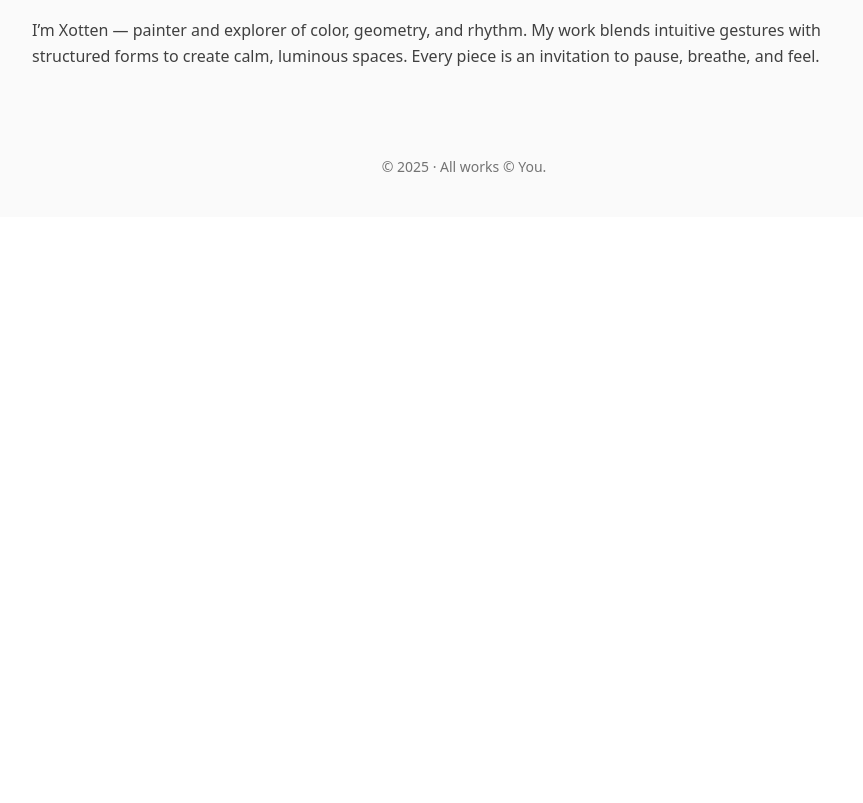
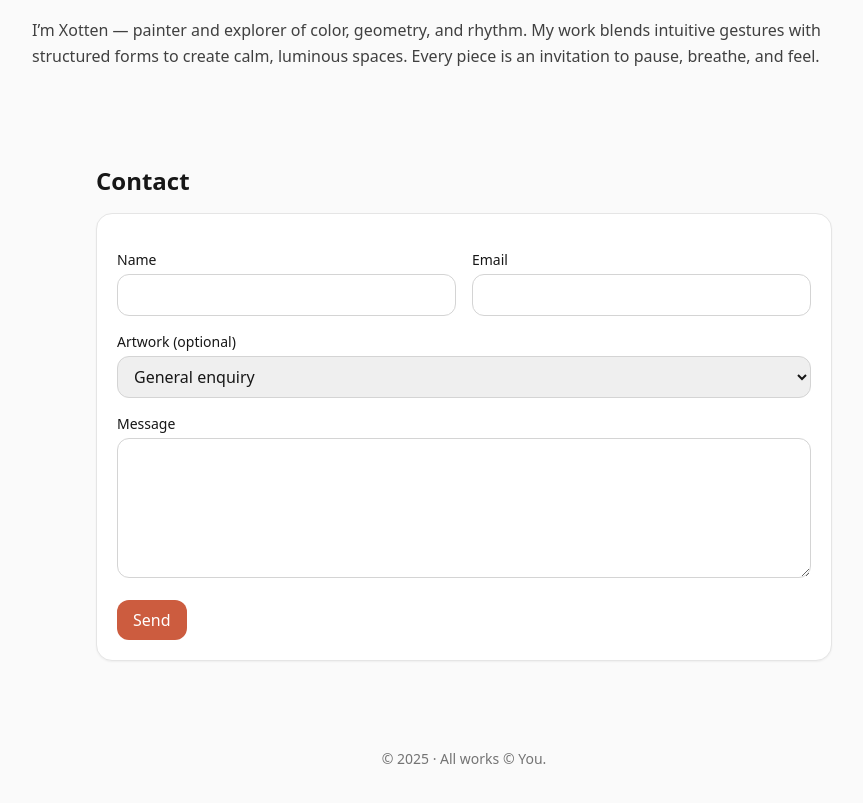
Before and after one commit to xottennettox/xotten.com, a React (Vite) app: page / in a window 1280 px wide. Shown: the part 1547-2350 px from the top of the page, without its empty margins (176-1039 px from the left). Before the commit the page ends 1764 px from the top, so only its background shows below. Built offline with nearby package versions, Linux system fonts and the light colour scheme.

Commit message:
Add Netlify contact form + UI

```diff
--- a/index.html
+++ b/index.html
@@ -35,7 +35,18 @@
 </head>
 
   <body>
-    <div id="root"></div>
-    <script type="module" src="/src/main.jsx"></script>
-  </body>
+  <!-- Hidden static form for Netlify detection -->
+  <form name="contact" method="POST" data-netlify="true" netlify-honeypot="bot-field" hidden>
+    <input type="hidden" name="form-name" value="contact" />
+    <input type="text" name="name" />
+    <input type="email" name="email" />
+    <input type="text" name="piece" />
+    <textarea name="message"></textarea>
+    <input type="text" name="bot-field" />
+  </form>
+
+  <div id="root"></div>
+  <script type="module" src="/src/main.jsx"></script>
+</body>
+
 </html>
--- a/src/App.jsx
+++ b/src/App.jsx
@@ -4,7 +4,7 @@ import React, { useEffect, useMemo, useState } from "react";
 //  Config
 // ─────────────────────────────────────────────────────────────
 const OWNER_CODE = "universe and me are all aligned"; // change whenever you like
-const DENSITY_KEY = "density_v3"; // bump to reset everyone to Compact
+const DENSITY_KEY = "density_v3"; // compact default
 
 // Data fallback so local preview works even before art.json exists
 const FALLBACK_DATA = [
@@ -39,6 +39,13 @@ function cldThumb(url, width = 1600) {
   return url.replace("/upload/", `/upload/f_auto,q_auto,w_${width}/`);
 }
 
+// Encode helper for Netlify form POST
+function encode(data) {
+  return Object.keys(data)
+    .map((k) => encodeURIComponent(k) + "=" + encodeURIComponent(data[k]))
+    .join("&");
+}
+
 export default function App() {
   const [items, setItems] = useState(FALLBACK_DATA);
   const [q, setQ] = useState("");
@@ -46,7 +53,7 @@ export default function App() {
   const [owner, setOwner] = useState(false);
   const [activeIndex, setActiveIndex] = useState(null); // lightbox
 
-  // Thumbnail density (default to 'compact'; stored per browser)
+  // Thumbnail density (default: 'compact')
   const [density, setDensity] = useState(
     localStorage.getItem(DENSITY_KEY) || "compact"
   );
@@ -132,6 +139,44 @@ export default function App() {
       ? "grid grid-cols-1 sm:grid-cols-2 md:grid-cols-3 lg:grid-cols-4 xl:grid-cols-5 gap-4"
       : "grid grid-cols-1 sm:grid-cols-2 md:grid-cols-3 gap-6"; // comfortable
 
+  // ─────────────────────────────────────────────────────────────
+  // Contact form state & submit (Netlify Forms)
+  // ─────────────────────────────────────────────────────────────
+  const [form, setForm] = useState({
+    name: "",
+    email: "",
+    piece: "",
+    message: "",
+    "bot-field": "", // honeypot
+  });
+  const [sent, setSent] = useState(false);
+  const [error, setError] = useState("");
+
+  function handleChange(e) {
+    const { name, value } = e.target;
+    setForm((f) => ({ ...f, [name]: value }));
+  }
+
+  async function handleSubmit(e) {
+    e.preventDefault();
+    setError("");
+    if (form["bot-field"]) return; // ignore bots
+    try {
+      await fetch("/", {
+        method: "POST",
+        headers: { "Content-Type": "application/x-www-form-urlencoded" },
+        body: encode({
+          "form-name": "contact",
+          ...form,
+        }),
+      });
+      setSent(true);
+      setForm({ name: "", email: "", piece: "", message: "", "bot-field": "" });
+    } catch (err) {
+      setError("Oops, something went wrong. Please try again in a moment.");
+    }
+  }
+
   return (
     <div className="min-h-screen bg-neutral-50 text-neutral-900">
       {/* Header */}
@@ -202,6 +247,102 @@ export default function App() {
           calm, luminous spaces. Every piece is an invitation to pause, breathe,
           and feel.
         </p>
+      </section>
+
+      {/* Contact */}
+      <section id="contact" className="max-w-3xl mx-auto px-4 py-12">
+        <h2 className="text-2xl font-semibold mb-4">Contact</h2>
+
+        {sent ? (
+          <div className="p-4 rounded-xl bg-green-50 border border-green-200 text-green-800">
+            Thank you — I’ll get back to you soon.
+          </div>
+        ) : (
+          <form
+            name="contact"
+            method="POST"
+            data-netlify="true"
+            netlify-honeypot="bot-field"
+            onSubmit={handleSubmit}
+            className="bg-white rounded-2xl border border-neutral-200 shadow-sm p-5 space-y-4"
+          >
+            {/* Netlify needs these */}
+            <input type="hidden" name="form-name" value="contact" />
+            <input
+              type="text"
+              name="bot-field"
+              value={form["bot-field"]}
+              onChange={handleChange}
+              className="hidden"
+              tabIndex={-1}
+              autoComplete="off"
+            />
+
+            <div className="grid grid-cols-1 sm:grid-cols-2 gap-4">
+              <div>
+                <label className="block text-sm mb-1">Name</label>
+                <input
+                  className="w-full px-3 py-2 rounded-xl border border-neutral-300 focus:outline-none focus:ring focus:ring-[#CC5C3F]/30 focus:border-[#CC5C3F]"
+                  type="text"
+                  name="name"
+                  value={form.name}
+                  onChange={handleChange}
+                  required
+                />
+              </div>
+              <div>
+                <label className="block text-sm mb-1">Email</label>
+                <input
+                  className="w-full px-3 py-2 rounded-xl border border-neutral-300 focus:outline-none focus:ring focus:ring-[#CC5C3F]/30 focus:border-[#CC5C3F]"
+                  type="email"
+                  name="email"
+                  value={form.email}
+                  onChange={handleChange}
+                  required
+                />
+              </div>
+            </div>
+
+            <div>
+              <label className="block text-sm mb-1">Artwork (optional)</label>
+              <select
+                className="w-full px-3 py-2 rounded-xl border border-neutral-300 focus:outline-none focus:ring focus:ring-[#CC5C3F]/30 focus:border-[#CC5C3F]"
+                name="piece"
+                value={form.piece}
+                onChange={handleChange}
+              >
+                <option value="">General enquiry</option>
+                {items.map((it) => (
+                  <option key={it.id} value={it.title}>
+                    {it.title}
+                  </option>
+                ))}
+              </select>
+            </div>
+
+            <div>
+              <label className="block text-sm mb-1">Message</label>
+              <textarea
+                className="w-full min-h-[140px] px-3 py-2 rounded-xl border border-neutral-300 focus:outline-none focus:ring focus:ring-[#CC5C3F]/30 focus:border-[#CC5C3F]"
+                name="message"
+                value={form.message}
+                onChange={handleChange}
+                required
+              />
+            </div>
+
+            <button
+              type="submit"
+              className="px-4 py-2 rounded-xl bg-[#CC5C3F] text-white hover:bg-[#b44f36] transition"
+            >
+              Send
+            </button>
+
+            {error && (
+              <div className="text-sm text-red-600 mt-2">{error}</div>
+            )}
+          </form>
+        )}
       </section>
 
       {/* Footer */}
```
